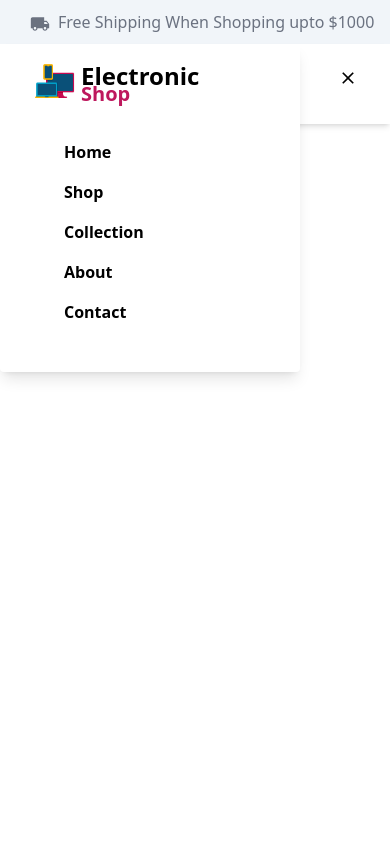
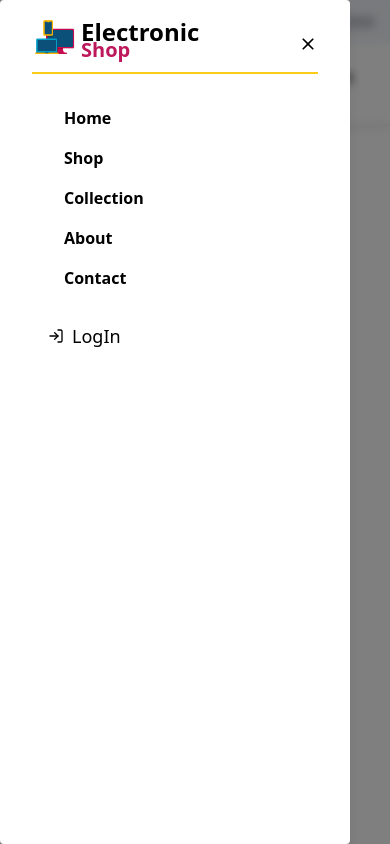
Before and after one commit to MughniRayhan/eCommerce-Website, a React (Vite) app in the folder e-commerce-website/: page / in a window 390 px wide. Both pictures are taken after a click on the button 348 px from the left and 78 px from the top of the page. Built offline with nearby package versions, Linux system fonts and the light colour scheme.

Commit message:
some changes in navbar

```diff
--- a/e-commerce-website/src/Components/Navbar.jsx
+++ b/e-commerce-website/src/Components/Navbar.jsx
@@ -122,10 +122,13 @@ function Navbar() {
        </div>
 
        { isMenuOpen &&
+          <div className='h-screen w-screen fixed top-0 left-0 bg-black/50 z-50 backdrop-blur-sm  delay-200'>
 
           <div className=' absolute z-40 bg-white
-          rounded shadow-lg w-[300px] py-4 px-8 top-0 left-0'>
-            <div className='flex flex-row gap-1  ' >
+          rounded shadow-lg w-[350px] h-screen py-4 px-8 top-0 left-0'>
+           <div className='flex justify-between border-b-2 border-primary w-full'>
+            {/* logo */}
+           <div className='flex flex-row gap-1 pb-2 ' >
                 <img src="/images/logo.png" alt=""
                 className='h-[45px] w-[45px] object-cover'
                 />
@@ -134,6 +137,14 @@ function Navbar() {
                <span className='text-secondary text-xl -mt-3'>Shop</span>
                </div>
             </div>
+            <button
+       className='text-xl '
+       onClick={()=>setIsMenuOpen(!isMenuOpen)}>
+        <IoMdClose />
+       </button>
+           </div>
+
+            {/* menu */}
            <div >
            <ul className="flex gap-4 flex-col sm:hidden px-8 py-8 ">
             {Menu.map((data)=>(
@@ -144,10 +155,38 @@ function Navbar() {
             {data.name}
             </Link>
             ))}
-
            </ul>
            </div>
+
+           {/* login */}
+          <div className='px-4'>
+          {
+            isAuthenticated ?
+
+                <div className='flex flex-row items-center  gap-2'>
+                <CiLogout />
+                <button
+                className='text-lg cursor-pointer'
+                onClick={() => logout({ logoutParams: { returnTo: window.location.origin } })}
+                >Log Out</button>
+                </div>
+
+                :
+
+              <div className='flex flex-row items-center  gap-2'>
+              <FiLogIn />
+              <button
+              className='text-lg cursor-pointer'
+              onClick={() => loginWithRedirect()}
+              >LogIn</button>
+              </div>
+
+
+        }
           </div>
+          </div>
+          </div>
+
 
  }
 
@@ -178,6 +217,7 @@ function Navbar() {
               </div>
             }
           </div>
+
            {/* menubar */}
           <div className=''>
           <ul className='flex gap-8 '>
```
